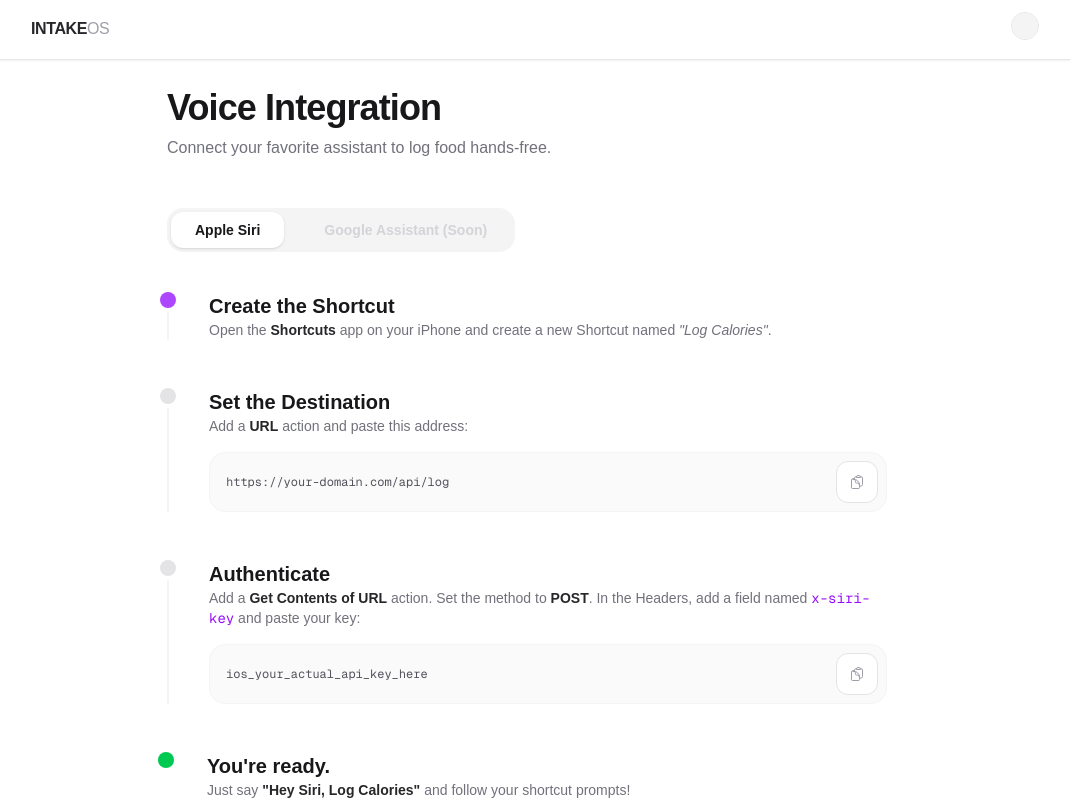
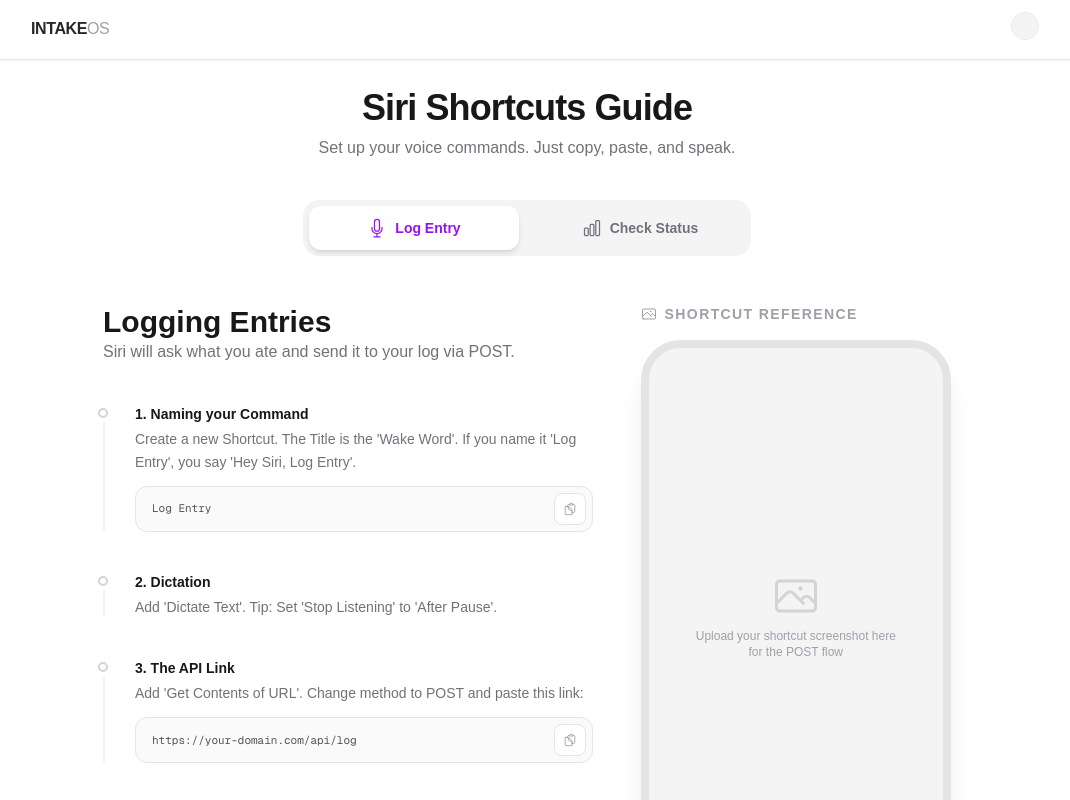
Before and after one commit to HorizUntall/IntakeOS, a Next.js app: page /voice in a window 1280 px wide. Shown: the top 800 px of the page, without its empty margins (113-1183 px from the left). Built offline with nearby package versions, Linux system fonts and the light colour scheme; no server answers.

Commit message:
improved voice commands page

```diff
--- a/app/(internal)/voice/page.tsx
+++ b/app/(internal)/voice/page.tsx
@@ -1,15 +1,21 @@
 "use client";
 
 import { useState } from "react";
-import { ClipboardDocumentIcon, CheckIcon } from "@heroicons/react/24/outline";
+import {
+  ClipboardDocumentIcon,
+  CheckIcon,
+  MicrophoneIcon,
+  ChartBarIcon,
+  PhotoIcon,
+} from "@heroicons/react/24/outline";
 
 export default function VoiceSupportPage() {
-  const [activeAssistant, setActiveAssistant] = useState("siri");
+  const [activeTab, setActiveTab] = useState<"log" | "status">("log");
   const [copiedField, setCopiedField] = useState<string | null>(null);
 
-  // You can fetch this from your user context or a small hook
-  const apiKey = "ios_your_actual_api_key_here";
-  const apiUrl = "https://your-domain.com/api/log";
+  // Constants - Replace with your real logic
+  const baseUrl = "https://your-domain.com";
+  const apiKey = "your_actual_api_key_here";
 
   const copyToClipboard = (text: string, fieldId: string) => {
     navigator.clipboard.writeText(text);
@@ -18,130 +24,233 @@ export default function VoiceSupportPage() {
   };
 
   return (
-    <div className="max-w-3xl mx-auto py-12 px-6 mt-10">
-      <header className="mb-12">
+    <div className="max-w-4xl mx-auto py-12 px-6 mt-10">
+      <header className="mb-10 text-center">
         <h1 className="text-4xl font-bold text-zinc-900 tracking-tight">
-          Voice Integration
+          Siri Shortcuts Guide
         </h1>
         <p className="text-zinc-500 font-medium mt-2">
-          Connect your favorite assistant to log food hands-free.
+          Set up your voice commands. Just copy, paste, and speak.
         </p>
       </header>
 
-      {/* Assistant Selector Tabs */}
-      <div className="flex gap-4 mb-10 p-1 bg-zinc-100 rounded-2xl w-fit">
+      {/* Action Selector */}
+      <div className="grid grid-cols-2 gap-4 mb-12 p-1.5 bg-zinc-100 rounded-2xl max-w-md mx-auto">
         <button
-          onClick={() => setActiveAssistant("siri")}
-          className={`px-6 py-2 rounded-xl text-sm font-bold transition-all ${
-            activeAssistant === "siri"
-              ? "bg-white shadow-sm text-zinc-900"
+          onClick={() => setActiveTab("log")}
+          className={`flex items-center justify-center gap-2 py-3 rounded-xl text-sm font-bold transition-all ${
+            activeTab === "log"
+              ? "bg-white shadow-md text-purple-600"
               : "text-zinc-500 hover:text-zinc-700"
           }`}
         >
-          Apple Siri
+          <MicrophoneIcon className="w-5 h-5" />
+          Log Entry
         </button>
         <button
-          disabled
-          className="px-6 py-2 rounded-xl text-sm font-bold text-zinc-300 cursor-not-allowed"
+          onClick={() => setActiveTab("status")}
+          className={`flex items-center justify-center gap-2 py-3 rounded-xl text-sm font-bold transition-all ${
+            activeTab === "status"
+              ? "bg-white shadow-md text-blue-600"
+              : "text-zinc-500 hover:text-zinc-700"
+          }`}
         >
-          Google Assistant (Soon)
+          <ChartBarIcon className="w-5 h-5" />
+          Check Status
         </button>
       </div>
 
-      {activeAssistant === "siri" && (
-        <div className="space-y-12">
-          {/* Step 1 */}
-          <section className="relative pl-10 border-l-2 border-zinc-100">
-            <div className="absolute left-[-9px] top-0 w-4 h-4 rounded-full bg-purple-500 ring-4 ring-white" />
-            <h3 className="text-xl font-bold text-zinc-900">
-              Create the Shortcut
-            </h3>
-            <p className="text-zinc-500 text-sm mb-4">
-              Open the{" "}
-              <span className="font-bold text-zinc-800">Shortcuts</span> app on
-              your iPhone and create a new Shortcut named{" "}
-              <span className="italic">"Log Calories"</span>.
-            </p>
-          </section>
-
-          {/* Step 2 - URL Copy */}
-          <section className="relative pl-10 border-l-2 border-zinc-100">
-            <div className="absolute left-[-9px] top-0 w-4 h-4 rounded-full bg-zinc-200 ring-4 ring-white" />
-            <h3 className="text-xl font-bold text-zinc-900">
-              Set the Destination
-            </h3>
-            <p className="text-zinc-500 text-sm mb-4">
-              Add a <span className="font-bold text-zinc-800">URL</span> action
-              and paste this address:
-            </p>
-            <CopyBox
-              id="url"
-              text={apiUrl}
-              onCopy={copyToClipboard}
+      <div className="grid grid-cols-1 lg:grid-cols-5 gap-12">
+        {/* Left Side: Instructions */}
+        <div className="lg:col-span-3 space-y-10">
+          {activeTab === "log" ? (
+            <GuideSection
+              title="Logging Entries"
+              description="Siri will ask what you ate and send it to your log via POST."
+              steps={[
+                {
+                  label: "Naming your Command",
+                  instruction:
+                    "Create a new Shortcut. The Title is the 'Wake Word'. If you name it 'Log Entry', you say 'Hey Siri, Log Entry'.",
+                  copyValue: "Log Entry",
+                },
+                {
+                  label: "Dictation",
+                  instruction:
+                    "Add 'Dictate Text'. Tip: Set 'Stop Listening' to 'After Pause'.",
+                },
+                {
+                  label: "The API Link",
+                  instruction:
+                    "Add 'Get Contents of URL'. Change method to POST and paste this link:",
+                  copyValue: `${baseUrl}/api/log`,
+                },
+                {
+                  label: "Authentication",
+                  instruction:
+                    "In the Headers section, add 'api-key' as the field name and paste your key:",
+                  copyValue: apiKey,
+                  keyLabel: "api-key",
+                },
+                {
+                  label: "The Data (JSON)",
+                  instruction:
+                    "Set Request Body to JSON. Add new field 'command' and select the 'Dictated Text' variable.",
+                  copyValue: "command",
+                  keyLabel: "JSON Key",
+                },
+                {
+                  label: "Speech Response",
+                  instruction:
+                    "Add 'Get Value for Key' (message). Finally, add a 'Speak Text' action for that value.",
+                  copyValue: "message",
+                  keyLabel: "JSON Key",
+                },
+              ]}
+              copyToClipboard={copyToClipboard}
               copiedField={copiedField}
             />
-          </section>
-
-          {/* Step 3 - API Key Copy */}
-          <section className="relative pl-10 border-l-2 border-zinc-100">
-            <div className="absolute left-[-9px] top-0 w-4 h-4 rounded-full bg-zinc-200 ring-4 ring-white" />
-            <h3 className="text-xl font-bold text-zinc-900">Authenticate</h3>
-            <p className="text-zinc-500 text-sm mb-4">
-              Add a{" "}
-              <span className="font-bold text-zinc-800">
-                Get Contents of URL
-              </span>{" "}
-              action. Set the method to{" "}
-              <span className="font-bold text-zinc-800">POST</span>. In the
-              Headers, add a field named{" "}
-              <span className="font-mono text-purple-600">x-siri-key</span> and
-              paste your key:
-            </p>
-            <CopyBox
-              id="key"
-              text={apiKey}
-              onCopy={copyToClipboard}
+          ) : (
+            <GuideSection
+              title="Checking Status"
+              description="Retrieve your daily summary using a GET request with URL params."
+              steps={[
+                {
+                  label: "Naming your Command",
+                  instruction:
+                    "Name this 'Status Update' or 'Check my Calories'.",
+                  copyValue: "Status Update",
+                },
+                {
+                  label: "Dictate & URL Encode",
+                  instruction:
+                    "Add 'Dictate Text'. Add a 'URL Encode' action and pass the Dictated Text into it.",
+                },
+                {
+                  label: "Build the Query URL",
+                  instruction:
+                    "Add a 'URL' action and paste this precisely. This is where the GET command lives:",
+                  copyValue: `${baseUrl}/api/status?command=`,
+                },
+                {
+                  label: "Auth Header",
+                  instruction:
+                    "Add 'Get Contents of URL' (Method: GET). Add the header 'api-key' and paste your key:",
+                  copyValue: apiKey,
+                  keyLabel: "api-key",
+                },
+                {
+                  label: "Siri Speaks",
+                  instruction:
+                    "Extract the 'message' key from the dictionary and add the 'Speak Text' action.",
+                  copyValue: "message",
+                  keyLabel: "JSON Key",
+                },
+              ]}
+              copyToClipboard={copyToClipboard}
               copiedField={copiedField}
             />
-          </section>
+          )}
+        </div>
 
-          {/* Step 4 */}
-          <section className="relative pl-10">
-            <div className="absolute left-[-9px] top-0 w-4 h-4 rounded-full bg-green-500 ring-4 ring-white" />
-            <h3 className="text-xl font-bold text-zinc-900">You're ready.</h3>
-            <p className="text-zinc-500 text-sm">
-              Just say{" "}
-              <span className="font-bold text-zinc-800">
-                "Hey Siri, Log Calories"
-              </span>{" "}
-              and follow your shortcut prompts!
+        {/* Right Side: Visual Reference */}
+        <div className="lg:col-span-2">
+          <div className="sticky top-24 space-y-4">
+            <h4 className="text-sm font-bold text-zinc-400 uppercase tracking-widest flex items-center gap-2">
+              <PhotoIcon className="w-4 h-4" />
+              Shortcut Reference
+            </h4>
+            <div className="aspect-[9/16] w-full bg-zinc-100 rounded-[2.5rem] border-[8px] border-zinc-200 shadow-xl overflow-hidden flex items-center justify-center relative">
+              {/* Replace 'src' with your actual screenshot path later */}
+              <div className="text-center p-6">
+                <PhotoIcon className="w-12 h-12 text-zinc-300 mx-auto mb-2" />
+                <p className="text-xs text-zinc-400 font-medium">
+                  Upload your shortcut screenshot here
+                  <br />
+                  for the {activeTab === "log" ? "POST" : "GET"} flow
+                </p>
+              </div>
+              {/* Once you have your image, use:
+                  <img src="/path-to-your-screenshot.png" className="object-cover w-full h-full" alt="Shortcut Screenshot" />
+               */}
+            </div>
+            <p className="text-[11px] text-zinc-400 leading-relaxed px-4">
+              Your shortcut should look exactly like this screenshot. Ensure
+              variables (blue pills) are mapped correctly.
             </p>
-          </section>
+          </div>
         </div>
-      )}
+      </div>
     </div>
   );
 }
 
-// Reusable Copy Component
+function GuideSection({
+  title,
+  description,
+  steps,
+  copyToClipboard,
+  copiedField,
+}: any) {
+  return (
+    <div className="animate-in fade-in slide-in-from-left-4 duration-500">
+      <div className="mb-10">
+        <h2 className="text-3xl font-bold text-zinc-900">{title}</h2>
+        <p className="text-zinc-500 font-medium">{description}</p>
+      </div>
+      <div className="space-y-10">
+        {steps.map((step: any, index: number) => (
+          <div key={index} className="group relative pl-8">
+            <div className="absolute left-0 top-0 bottom-0 w-[2px] bg-zinc-100 group-hover:bg-zinc-200 transition-colors" />
+            <div className="absolute left-[-5px] top-1 w-2.5 h-2.5 rounded-full bg-white border-2 border-zinc-300 ring-4 ring-white" />
+
+            <h5 className="text-sm font-bold text-zinc-900 mb-1">
+              {index + 1}. {step.label}
+            </h5>
+            <p className="text-sm text-zinc-500 mb-3 leading-relaxed">
+              {step.instruction}
+            </p>
+
+            {step.copyValue && (
+              <div className="space-y-1.5">
+                {step.keyLabel && (
+                  <span className="text-[10px] font-mono font-bold text-purple-500 uppercase">
+                    {step.keyLabel}
+                  </span>
+                )}
+                <CopyBox
+                  id={`${title}-${index}`}
+                  text={step.copyValue}
+                  onCopy={copyToClipboard}
+                  copiedField={copiedField}
+                />
+              </div>
+            )}
+          </div>
+        ))}
+      </div>
+    </div>
+  );
+}
+
 function CopyBox({ id, text, onCopy, copiedField }: any) {
   return (
-    <div className="flex items-center gap-2 bg-zinc-50 border border-zinc-100 p-2 pl-4 rounded-2xl group">
-      <code className="flex-1 text-xs font-mono text-zinc-600 truncate">
+    <div className="flex items-center gap-2 bg-zinc-50 border border-zinc-200 p-1.5 pl-4 rounded-xl hover:bg-white hover:shadow-md transition-all group/box">
+      <code className="flex-1 text-[11px] font-mono text-zinc-600 truncate">
         {text}
       </code>
       <button
         onClick={() => onCopy(text, id)}
-        className={`p-3 rounded-xl transition-all ${
+        className={`p-2 rounded-lg transition-all ${
           copiedField === id
             ? "bg-green-500 text-white"
-            : "bg-white border border-zinc-200 text-zinc-400 group-hover:text-zinc-900"
+            : "bg-white border border-zinc-200 text-zinc-400 group-hover/box:text-zinc-900"
         }`}
       >
         {copiedField === id ? (
-          <CheckIcon className="w-4 h-4" />
+          <CheckIcon className="w-3.5 h-3.5" />
         ) : (
-          <ClipboardDocumentIcon className="w-4 h-4" />
+          <ClipboardDocumentIcon className="w-3.5 h-3.5" />
         )}
       </button>
     </div>
```
